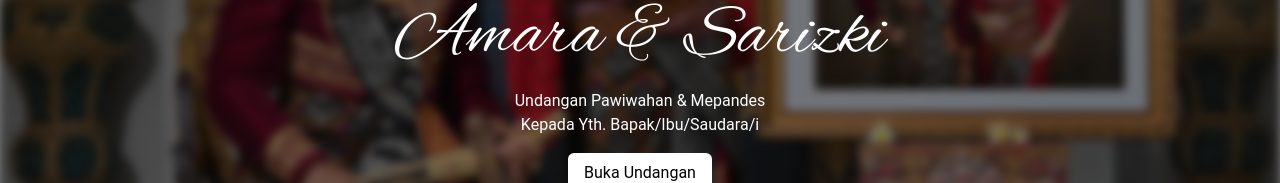
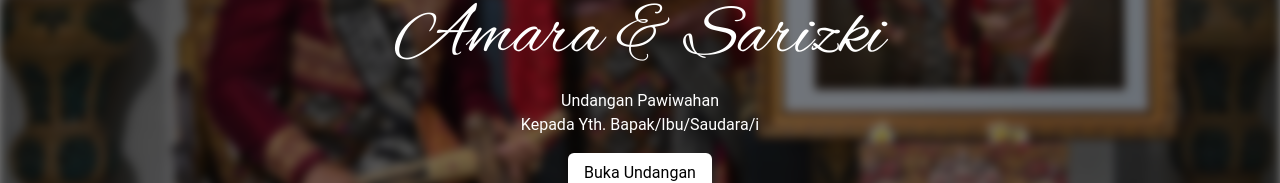
Before and after one commit to dedetirtamahayana/wedding-gobind, a Next.js app: page / in a window 1280 px wide. Shown: the part 422-605 px from the top of the page. Built offline with nearby package versions, Linux system fonts and the light colour scheme.

Commit message:
update text

```diff
--- a/src/components/Backdrop/Backdrop.jsx
+++ b/src/components/Backdrop/Backdrop.jsx
@@ -15,7 +15,7 @@ const Backdrop = ({ onClick }) => {
       <div className=' text-white z-10 text-center mb-4'>
         <img src='/img-circle.png' alt='img-circle' className='w-60 mx-auto' />
         <h1 className='text-7xl custom-text mb-4'>Amara & Sarizki</h1>
-        <p>Undangan Pawiwahan & Mepandes</p>
+        <p>Undangan Pawiwahan</p>
         <p>Kepada Yth. Bapak/Ibu/Saudara/i</p>
       </div>
 
```
